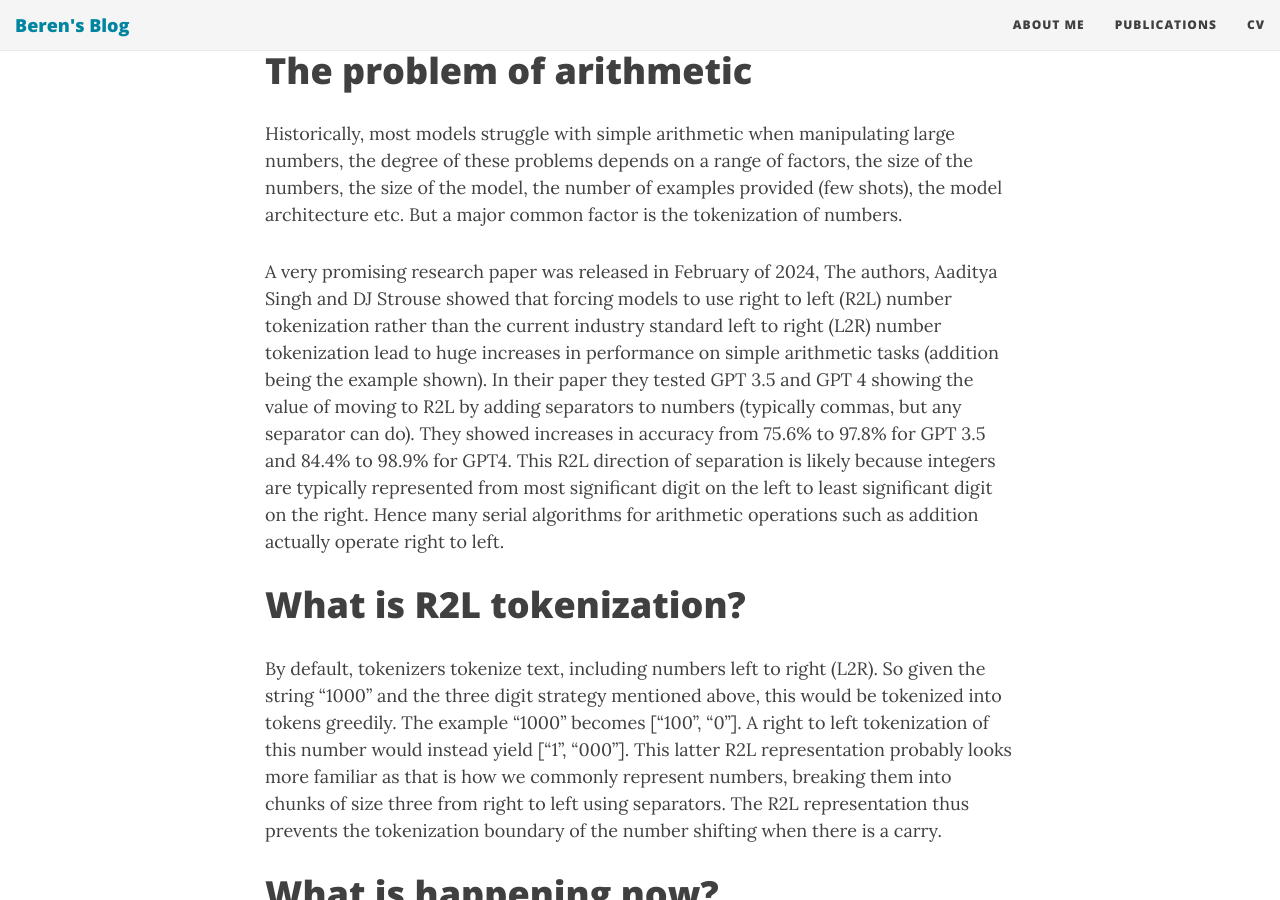
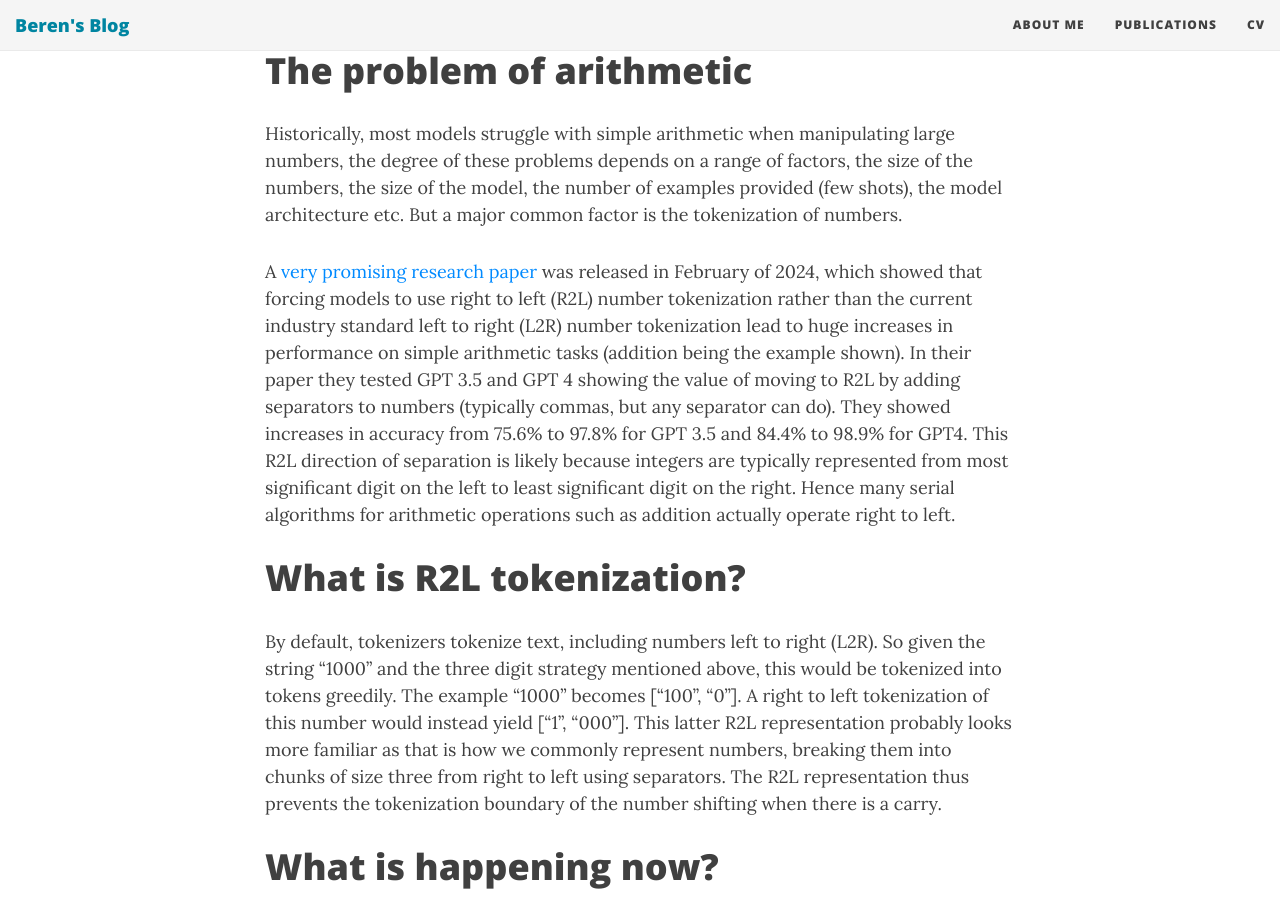
Before and after one commit to BerenMillidge/BerenMillidge.github.io, a Jekyll site: the page built from _posts/2024-07-07-Right-to-Left-Integer-Tokenization.md, in a window 1280 px wide and 900 px high, scrolled down 1352 px. Built offline with Jekyll 4.4.1, drawn with Linux system fonts in a browser that asks for light colours; nearby versions of some CDN libraries.

Commit message:
Update 2024-07-07-Right-to-Left-Integer-Tokenization.md

```diff
--- a/_posts/2024-07-07-Right-to-Left-Integer-Tokenization.md
+++ b/_posts/2024-07-07-Right-to-Left-Integer-Tokenization.md
@@ -23,7 +23,7 @@ The latter strategy, tokenizing up to three digits is more widely adopted by fro
 
 Historically, most models struggle with simple arithmetic when manipulating large numbers, the degree of these problems depends on a range of factors, the size of the numbers, the size of the model, the number of examples provided (few shots), the model architecture etc. But a major common factor is the tokenization of numbers.
 
-A very promising research paper was released in February of 2024, The authors, Aaditya Singh and DJ Strouse showed that forcing models to use right to left (R2L) number tokenization rather than the current industry standard left to right (L2R) number tokenization lead to huge increases in performance on simple arithmetic tasks (addition being the example shown). In their paper they tested GPT 3.5 and GPT 4 showing the value of moving to R2L by adding separators to numbers (typically commas, but any separator can do). They showed increases in accuracy from 75.6% to 97.8% for GPT 3.5 and 84.4% to 98.9% for GPT4. This R2L direction of separation is likely because integers are typically represented from most significant digit on the left to least significant digit on the right. Hence many serial algorithms for arithmetic operations such as addition actually operate right to left.
+A [very promising research paper](https://arxiv.org/pdf/2402.14903) was released in February of 2024, which showed that forcing models to use right to left (R2L) number tokenization rather than the current industry standard left to right (L2R) number tokenization lead to huge increases in performance on simple arithmetic tasks (addition being the example shown). In their paper they tested GPT 3.5 and GPT 4 showing the value of moving to R2L by adding separators to numbers (typically commas, but any separator can do). They showed increases in accuracy from 75.6% to 97.8% for GPT 3.5 and 84.4% to 98.9% for GPT4. This R2L direction of separation is likely because integers are typically represented from most significant digit on the left to least significant digit on the right. Hence many serial algorithms for arithmetic operations such as addition actually operate right to left.
 
 # What is R2L tokenization?
 
```
